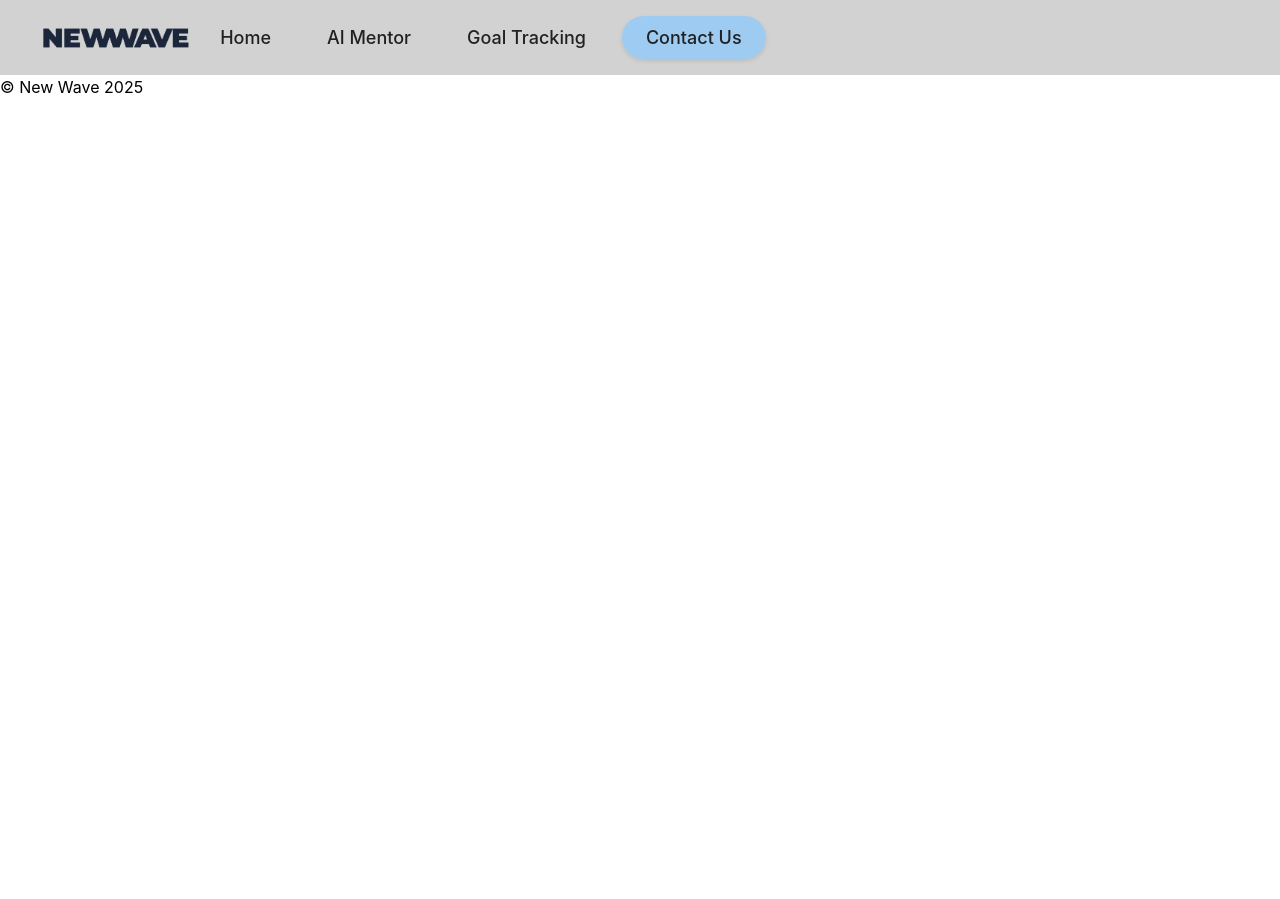
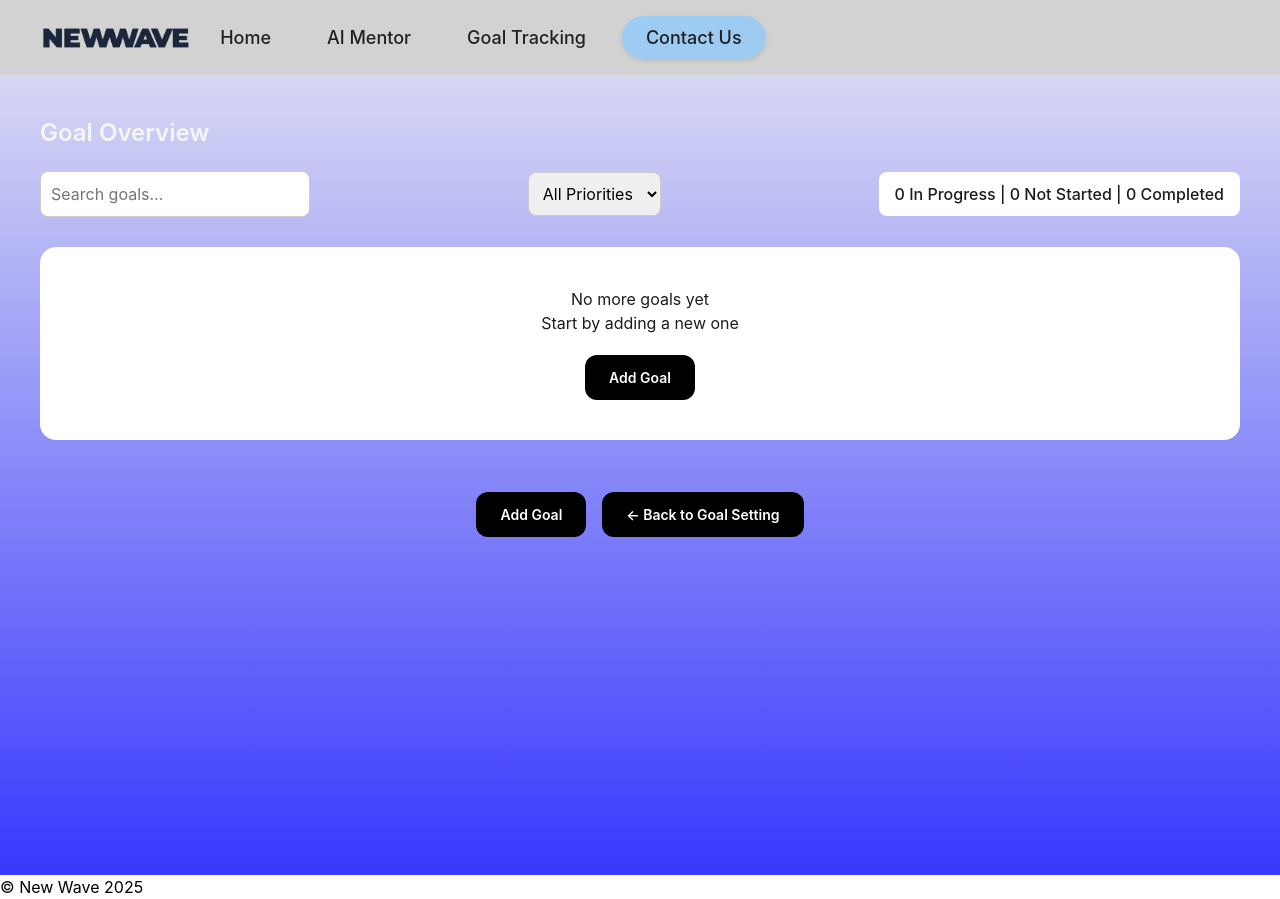
Before and after one commit to INFO-Capstone-New-Wave-Alchemy/New-Wave, a React (Create React App) app in the folder frontend/: page /goal-overview in a window 1280 px wide. Before the commit the page ends 800 px from the top, so only its background shows below. Built offline with nearby package versions, Linux system fonts and the light colour scheme.

Commit message:
goal overview page functions

```diff
--- a/frontend/src/components/App.js
+++ b/frontend/src/components/App.js
@@ -4,15 +4,17 @@ import Header from './Header';
 import Footer from './Footer';
 import ChatBot from './Chatbot';
 import GoalSetting from './GoalSetting';
+import GoalOverview from './GoalOverview'; // ✅ import the new component
 
 function App() {
   return (
     <Router>
       <Header />
       <Routes>
+        <Route path="/" element={<h1 style={{ padding: '2rem' }}>Welcome to the Dashboard</h1>} />
         <Route path="/ai-mentor" element={<ChatBot />} />
         <Route path="/goal-tracking" element={<GoalSetting />} />
-        <Route path="/" element={<h1 style={{ padding: '2rem' }}>Welcome to the Dashboard</h1>} />
+        <Route path="/goal-overview" element={<GoalOverview />} /> {/* ✅ add this line */}
       </Routes>
       <Footer />
     </Router>
--- /dev/null
+++ b/frontend/src/components/GoalOverview.js
@@ -0,0 +1,93 @@
+import React, { useEffect, useState } from 'react';
+import '../index.css';
+
+const GoalOverview = () => {
+  const [goals, setGoals] = useState([]);
+  const [searchTerm, setSearchTerm] = useState('');
+  const [priorityFilter, setPriorityFilter] = useState('All Priorities');
+
+  useEffect(() => {
+    const storedGoals = JSON.parse(localStorage.getItem('goals')) || [];
+    setGoals(storedGoals);
+  }, []);
+
+  const handleAddGoal = () => {
+    window.location.href = '/goal-tracking';
+  };
+
+  const handleDeleteGoal = (index) => {
+    const updatedGoals = goals.filter((_, i) => i !== index);
+    setGoals(updatedGoals);
+    localStorage.setItem('goals', JSON.stringify(updatedGoals));
+  };
+
+  const filteredGoals = goals.filter(goal => {
+    const matchesSearch = goal.title.toLowerCase().includes(searchTerm.toLowerCase());
+    const matchesPriority = priorityFilter === 'All Priorities' || goal.priority === priorityFilter;
+    return matchesSearch && matchesPriority;
+  });
+
+  return (
+    <div className="goal-overview-container">
+      <h2 className="goal-title">Goal Overview</h2>
+
+      <div className="goal-header">
+        <input
+          className="goal-search"
+          placeholder="Search goals..."
+          value={searchTerm}
+          onChange={(e) => setSearchTerm(e.target.value)}
+        />
+        <select
+          className="goal-filter"
+          value={priorityFilter}
+          onChange={(e) => setPriorityFilter(e.target.value)}
+        >
+          <option>All Priorities</option>
+          <option>High</option>
+          <option>Medium</option>
+          <option>Low</option>
+        </select>
+        <div className="goal-summary">
+          {goals.filter(g => g.status === 'In Progress').length} In Progress |{' '}
+          {goals.filter(g => g.status === 'Not Started').length} Not Started |{' '}
+          {goals.filter(g => g.status === 'Completed').length} Completed
+        </div>
+      </div>
+
+      <div className="goal-grid">
+        {filteredGoals.length === 0 ? (
+          <div className="goal-empty">
+            <p>No more goals yet</p>
+            <p>Start by adding a new one</p>
+            <button className="add-goal-button" onClick={handleAddGoal}>Add Goal</button>
+          </div>
+        ) : (
+          filteredGoals.map((goal, idx) => (
+            <div key={idx} className="goal-card">
+              <div className="goal-header-row">
+                <h3>{goal.title}</h3>
+                <span className={`priority-tag ${goal.priority.toLowerCase()}`}>
+                  {goal.priority} Priority
+                </span>
+              </div>
+              <p className="goal-desc">{goal.description}</p>
+              <p className="goal-info">📅 Target: {goal.date}</p>
+              <p className="goal-info">⏱ Status: {goal.status}</p>
+              <button className="delete-goal-button" onClick={() => handleDeleteGoal(idx)}>Delete</button>
+            </div>
+          ))
+        )}
+      </div>
+
+      <div className="button-row">
+        <button className="add-goal-button" onClick={handleAddGoal}>Add Goal</button>
+        <button className="back-button" onClick={() => window.location.href = '/goal-tracking'}>
+          ← Back to Goal Setting
+        </button>
+      </div>
+    </div>
+  );
+};
+
+export default GoalOverview;
--- a/frontend/src/components/GoalSetting.js
+++ b/frontend/src/components/GoalSetting.js
@@ -1,7 +1,10 @@
 import React, { useState } from 'react';
+import { useNavigate } from 'react-router-dom';
 import '../index.css';
 
 const GoalSetting = () => {
+  const navigate = useNavigate();
+
   const [goal, setGoal] = useState({
     title: '',
     description: '',
@@ -16,8 +19,10 @@ const GoalSetting = () => {
 
   const handleSubmit = (e) => {
     e.preventDefault();
-    console.log('Goal submitted:', goal);
-    // Save the goal to a backend or localStorage
+    const existingGoals = JSON.parse(localStorage.getItem('goals')) || [];
+    const updatedGoals = [...existingGoals, { ...goal, status: 'Not Started' }];
+    localStorage.setItem('goals', JSON.stringify(updatedGoals));
+    navigate('/goal-overview');
   };
 
   return (
--- a/frontend/src/index.css
+++ b/frontend/src/index.css
@@ -516,3 +516,140 @@ code {
   max-height: calc(100vh - 8rem);
   overflow-y: auto;
 }
+.goal-overview-container {
+  font-family: 'Inter', sans-serif;
+  padding: 40px;
+  background: linear-gradient(to bottom, #d7d8f3, #3738fd);
+  min-height: 100vh;
+  color: #1c1c1c;
+}
+
+.goal-title {
+  font-size: 24px;
+  font-weight: 600;
+  margin-bottom: 20px;
+  color: #f5f5f5;
+}
+
+.goal-header {
+  display: flex;
+  align-items: center;
+  justify-content: space-between;
+  gap: 1rem;
+  margin-bottom: 30px;
+  flex-wrap: wrap;
+}
+
+.goal-search,
+.goal-filter {
+  padding: 10px;
+  border-radius: 8px;
+  border: 1px solid #ccc;
+}
+
+.goal-summary {
+  background-color: white;
+  padding: 10px 16px;
+  border-radius: 8px;
+  font-weight: 500;
+}
+
+.goal-grid {
+  display: grid;
+  grid-template-columns: repeat(auto-fill, minmax(320px, 1fr));
+  gap: 20px;
+}
+
+.goal-card {
+  background-color: white;
+  padding: 20px;
+  border-radius: 16px;
+  box-shadow: 0px 8px 20px rgba(0, 0, 0, 0.1);
+  position: relative;
+}
+
+.goal-header-row {
+  display: flex;
+  justify-content: space-between;
+  align-items: center;
+}
+
+.goal-desc {
+  margin: 10px 0;
+  font-size: 14px;
+  color: #333;
+}
+
+.goal-info {
+  font-size: 13px;
+  color: #555;
+}
+
+.priority-tag {
+  padding: 5px 12px;
+  border-radius: 20px;
+  font-size: 12px;
+  font-weight: 600;
+  color: white;
+}
+
+.priority-tag.high {
+  background-color: #f44336;
+}
+
+.priority-tag.medium {
+  background-color: #4caf50;
+}
+
+.priority-tag.low {
+  background-color: #2196f3;
+}
+
+.goal-empty {
+  text-align: center;
+  background-color: white;
+  padding: 40px;
+  border-radius: 16px;
+  grid-column: 1 / -1;
+}
+
+.add-goal-button,
+.back-button {
+  background-color: black;
+  color: white;
+  padding: 10px 20px;
+  border-radius: 12px;
+  border: none;
+  margin-top: 20px;
+  cursor: pointer;
+}
+
+.add-goal-button:hover,
+.back-button:hover {
+  background-color: #333;
+}
+
+.button-row {
+  display: flex;
+  justify-content: center;
+  gap: 1rem;
+  margin-top: 2rem;
+}
+
+.add-goal-button,
+.back-button {
+  background-color: black;
+  color: white;
+  padding: 12px 24px;
+  border-radius: 12px;
+  border: none;
+  font-size: 14px;
+  font-weight: 600;
+  cursor: pointer;
+  transition: background-color 0.2s ease;
+}
+
+.add-goal-button:hover,
+.back-button:hover {
+  background-color: #333;
+}
```
